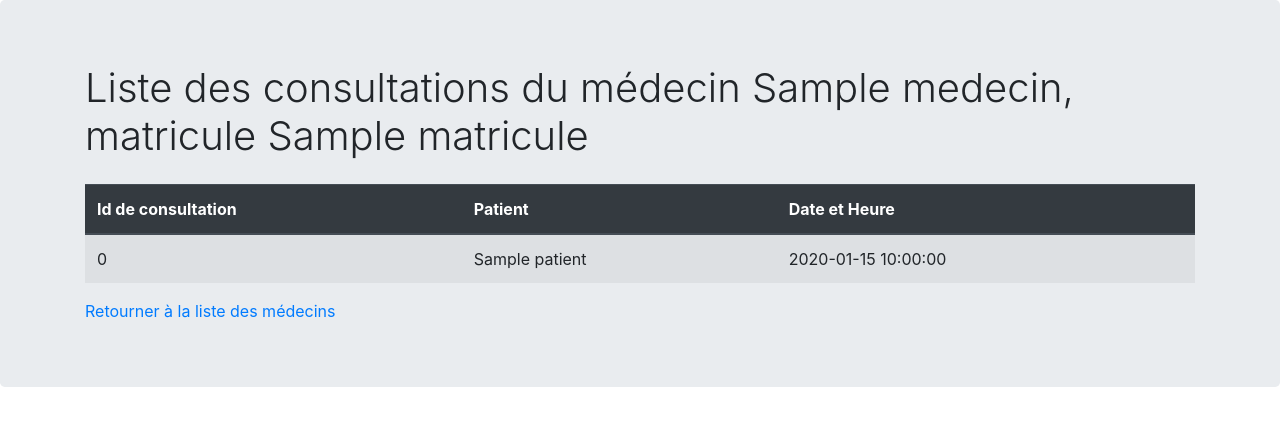
After one commit to Wolf-Nathan/symfony-test, a Symfony app: template templates/medecin/consultation.html.twig in a window 1280 px wide. The commit adds this page. Shown: the top 426 px of the page. Run offline with Twig, Linux system fonts and the light colour scheme; the template is opened without the code that fills it: most values are stand-ins (such as "Sample title", 1, 10 or a date in 2020); some libraries are stand-ins or nearby versions.

Commit message:
Add possibility to show medecin's consultations list

```diff
--- a/config/routes.yaml
+++ b/config/routes.yaml
@@ -7,6 +7,9 @@ consultation_list:
 medecin_list:
     path: /medecin/
     controller:  App\Controller\MedecinController::index
+medecin_consultation:
+    path: /medecin/{id}/consultation
+    controller: App\Controller\MedecinController::consultation
 patient_list:
     path: /patient/
     controller:  App\Controller\PatientController::index
--- /dev/null
+++ b/templates/medecin/consultation.html.twig
@@ -0,0 +1,35 @@
+{% extends 'base.html.twig' %}
+
+{% block title %}Liste des consultations{% endblock %}
+
+{% block body %}
+    <div class="jumbotron">
+        <div class="container">
+            <h1 class="font-weight-light mb-4">Liste des consultations du médecin {{ medecin.nom }}, matricule {{ medecin.matricule }}</h1>
+            <table class="table table-striped">
+                <thead class="thead-dark">
+                <tr>
+                    <th scope="col">Id de consultation</th>
+                    <th scope="col">Patient</th>
+                    <th scope="col">Date et Heure</th>
+                </tr>
+                </thead>
+                <tbody>
+                {% for key, consultation in consultations %}
+                    <tr>
+                        <td>{{ key }}</td>
+                        <td>{{ consultation.patient }}</td>
+                        <td>{{ consultation.date }}</td>
+                    </tr>
+                {% else %}
+                    <tr>
+                        <td colspan="6" class="font-weight-light">Aucune consultation trouvée !</td>
+                    </tr>
+                {% endfor %}
+                </tbody>
+            </table>
+
+            <a href="{{ path('medecin_index') }}">Retourner à la liste des médecins</a>
+        </div>
+    </div>
+{% endblock %}
--- a/templates/medecin/index.html.twig
+++ b/templates/medecin/index.html.twig
@@ -14,6 +14,7 @@
                     <th scope="col">Matricule</th>
                     <th scope="col">Nom</th>
                     <th scope="col">Prenom</th>
+                    <th scope="col">Consultations</th>
                     <th scope="col">actions</th>
                 </tr>
                 </thead>
@@ -24,6 +25,7 @@
                         <td>{{ medecin.matricule }}</td>
                         <td>{{ medecin.nom }}</td>
                         <td>{{ medecin.prenom }}</td>
+                        <td><a href="{{  path('medecin_consultation', {'id': medecin.id}) }}">Voir les consultations</a></td>
                         <td>
                             <a href="{{ path('medecin_show', {'id': medecin.id}) }}">show</a>
                             <a href="{{ path('medecin_edit', {'id': medecin.id}) }}">edit</a>
@@ -31,7 +33,7 @@
                     </tr>
                 {% else %}
                     <tr>
-                        <td colspan="5" class="font-weight-light">Aucun médecin trouvé !</td>
+                        <td colspan="6" class="font-weight-light">Aucun médecin trouvé !</td>
                     </tr>
                 {% endfor %}
                 </tbody>
```
Also changed, not shown: src/Controller/MedecinController.php (+18 -0 lines).
